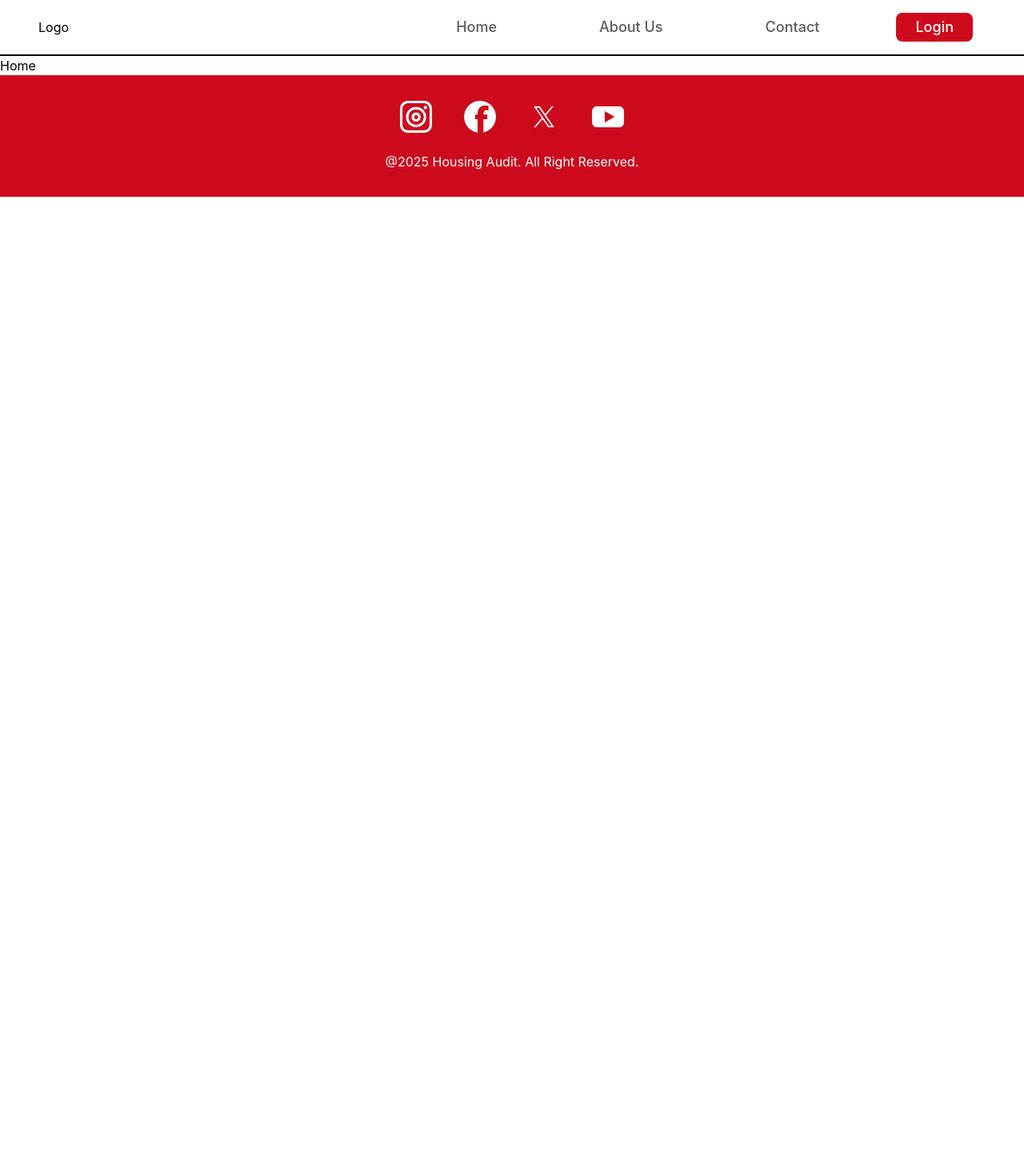
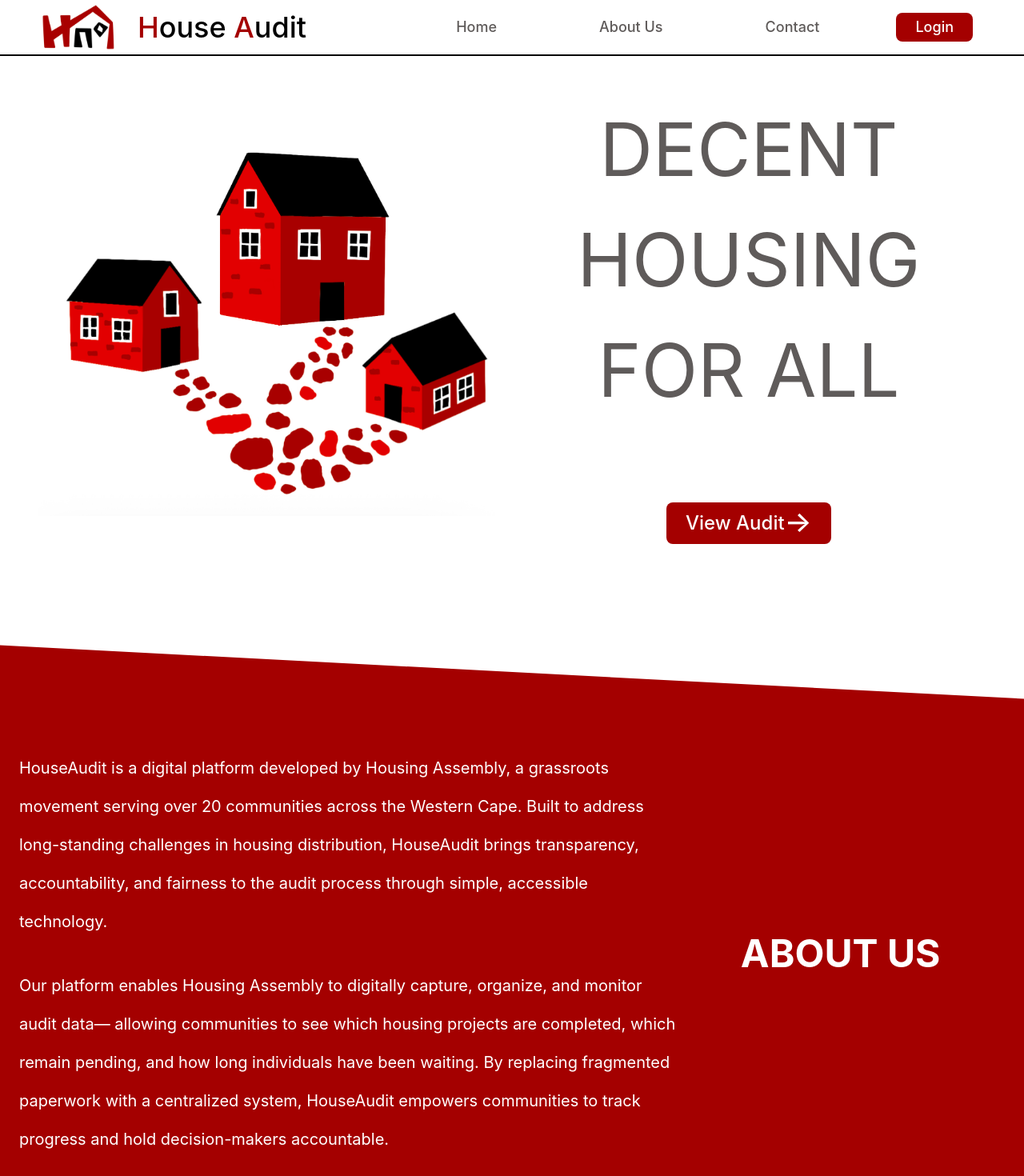
Before and after one commit to HousingAssembly/Audit-Team, a React (Create React App) app in the folder housing_audit/: page / in a window 1280 px wide. Shown: the top 1470 px of the page at 80% size. Before the commit the page ends 800 px from the top, so only its background shows below. Built offline with nearby package versions, Linux system fonts and the light colour scheme.

Commit message:
landing page 2/3 done

```diff
--- a/housing_audit/src/App.js
+++ b/housing_audit/src/App.js
@@ -1,15 +1,13 @@
 import { Route, Routes } from 'react-router-dom';
 import Home from './components/home';
-import About from './components/about';
-import Contact from './components/contact';
 
 function App() {
   return (
     <div>
       <Routes>
         <Route path="/" element={<Home/>} />
-        <Route path="/about" element={<About />} />
-        <Route path="/contact" element={<Contact />} />
+        <Route path="#about" />
+        <Route path="#contact" />
       </Routes>
     </div>
   );
--- a/housing_audit/src/components/about.jsx
+++ /dev/null
@@ -1,5 +0,0 @@
-export default function About() {
-  return (
-    <div>About</div>
-  );
-}
--- a/housing_audit/src/components/contact.jsx
+++ /dev/null
@@ -1,5 +0,0 @@
-export default function Contact() {
-  return (
-    <div>Contact</div>
-  );
-}
--- a/housing_audit/src/components/header.jsx
+++ b/housing_audit/src/components/header.jsx
@@ -4,16 +4,14 @@ export default function Header() {
   return (
     <div className="w-full border-b-2 border-black">
       <div className="flex flex-row items-center mx-12">
-        <div>Logo</div>
+        <img src="logo.png" alt="Logo" className="object-contain h-16 w-auto"/>
+        <div className="px-6 text-4xl font-medium"><span className="text-palette-red">H</span>ouse <span className="text-palette-red">A</span>udit</div>
         <div className="flex flex-row items-center space-x-32 text-lg ml-auto text-palette-text font-medium">
           <Link to="/">Home</Link>
-          <Link to="/about">About Us</Link>
-          <Link to="/contact">Contact</Link>
+          <Link to="#about">About Us</Link>
+          <Link to="#contact">Contact</Link>
         </div>
-        <button
-            className="bg-palette-red font-medium text-lg text-white px-6 py-1 ml-24 rounded-lg m-4">
-              Login
-        </button>
+        <button className="bg-palette-red font-medium text-lg text-white px-6 py-1 ml-24 rounded-lg m-4">Login</button>
       </div>
     </div>
   );
--- a/housing_audit/src/components/home.jsx
+++ b/housing_audit/src/components/home.jsx
@@ -1,7 +1,44 @@
 export default function Home() {
   return (
-    <div>
-      Home
+    <div className="flex flex-col space-y-24 w-full py-12">
+      <div className="flex flex-row mx-12 justify-center items-center">
+        <div className="w-1/2 text-center">
+          <img src="house-landing.png" alt="Houses" className="object-contain h-128 w-auto"/>
+        </div>
+        <div className="w-1/2 text-center">
+          <div className="flex flex-col space-y-24 justify-center items-center">
+            <div className="text-palette-text text-[92px] font-normal max-w-[540px]">DECENT HOUSING FOR ALL</div>
+            <button className="flex bg-palette-red font-medium text-2xl text-white px-6 py-1 rounded-lg m-4 items-center justify-center">View Audit<span className="text-4xl mb-1">→</span></button>
+          </div>
+        </div>
+      </div>
+      <div className="relative w-full overflow-x-hidden overflow-y-visible bg-white">
+        <div className="min-h-screen overflow-x-hidden">
+          <div className="h-16 bg-white" />
+          <div className="skew-y-3 bg-palette-red">
+            <div className="-skew-y-3 max-w-7xl mx-auto px-6 py-24 text-white flex flex-col md:flex-row items-center justify-between">
+              <div className="w-full md:w-2/3 space-y-8 text-[20px] leading-[3rem]">
+                <p>
+                  HouseAudit is a digital platform developed by Housing Assembly, a grassroots movement
+                  serving over 20 communities across the Western Cape. Built to address long-standing
+                  challenges in housing distribution, HouseAudit brings transparency, accountability, and fairness
+                  to the audit process through simple, accessible technology.
+                </p>
+                <p>
+                  Our platform enables Housing Assembly to digitally capture, organize, and monitor audit data—
+                  allowing communities to see which housing projects are completed, which remain pending,
+                  and how long individuals have been waiting. By replacing fragmented paperwork with a
+                  centralized system, HouseAudit empowers communities to track progress and hold decision-makers accountable.
+                </p>
+              </div>
+              <div className="w-full md:w-1/3 text-center font-bold text-[48px] mt-12 md:mt-0">
+                ABOUT US
+              </div>
+            </div>
+          </div>
+          <div className="h-16 bg-white" />
+        </div>
+      </div>
     </div>
   );
 }
--- a/housing_audit/src/globals.css
+++ b/housing_audit/src/globals.css
@@ -3,7 +3,7 @@
 @tailwind utilities;
 
 :root {
-  --color-palette-red: #cd091d;
+  --color-palette-red: #a40000;
   --color-palette-black: #18181d;
   --color-palette-text: #5f5b5a;
 }
@@ -19,6 +19,11 @@
 .text-palette-black {
   color: var(--color-palette-black)
 }
+
+.text-palette-red {
+  color: var(--color-palette-red)
+}
+
 body {
   margin: 0;
   font-family: -apple-system, BlinkMacSystemFont, 'Segoe UI', 'Roboto', 'Oxygen',
```
Also changed, not shown: housing_audit/public/house-landing.png (added), housing_audit/public/logo.png.
